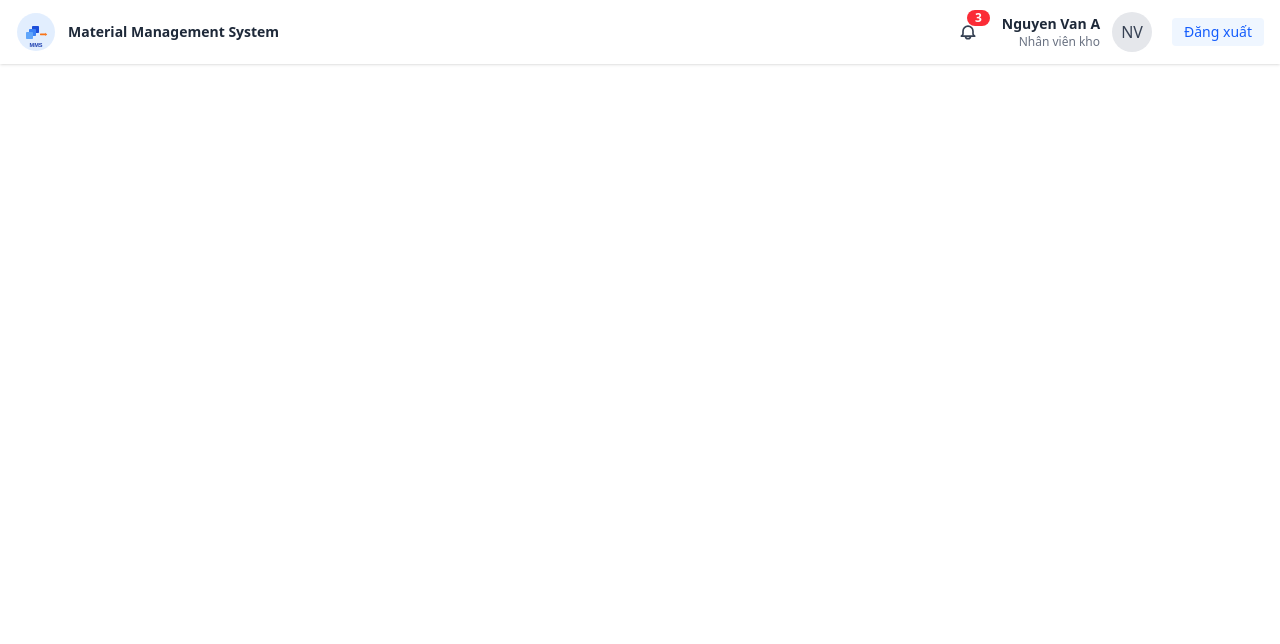
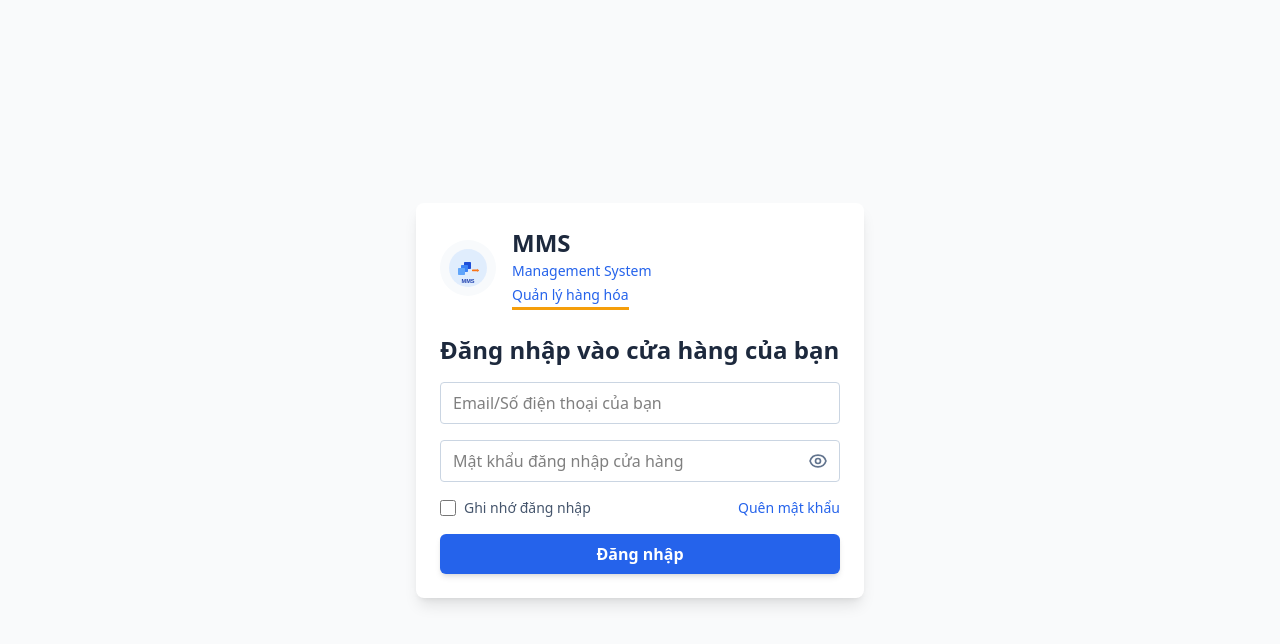
Before and after one commit to locddhe176242/G174---MMS, a React (Vite) app in the folder MMS-FE/: page / in a window 1280 px wide. Shown: the top 644 px of the page. Built offline with nearby package versions, Linux system fonts and the light colour scheme.

Commit message:
add Login and ForgotPass page

```diff
--- a/MMS-FE/src/App.jsx
+++ b/MMS-FE/src/App.jsx
@@ -1,12 +1,16 @@
 import React from "react";
 import Landing from "./compnents/pages/Landing";
 import Header from "./compnents/layout/Header";
+import Login from "./compnents/pages/Login";
+import ForgotPassword from "./compnents/pages/ForgotPassword";
 
 function App() {
   return (
     <>
 
-      <Header />
+      <Login />
+
+
     </>
   );
 }
--- /dev/null
+++ b/MMS-FE/src/compnents/pages/ForgotPassword.jsx
@@ -0,0 +1,104 @@
+import React, { useState } from "react";
+import logo from "../../assets/mms_logo.svg";
+
+export default function ForgotPassword({ onSubmit: propsOnSubmit }) {
+  const [identifier, setIdentifier] = useState("");
+  const [loading, setLoading] = useState(false);
+  const [done, setDone] = useState(false);
+
+  async function handleSubmit(e) {
+    e.preventDefault();
+    if (!identifier.trim()) return;
+    setLoading(true);
+
+    await new Promise((r) => setTimeout(r, 800));
+
+    setLoading(false);
+    setDone(true);
+
+    if (propsOnSubmit) propsOnSubmit({ identifier });
+  }
+
+  return (
+    <div className="min-h-screen bg-gray-50 flex items-center justify-center p-6">
+      <div className="max-w-md w-full bg-white shadow-lg rounded-lg p-6">
+        <div className="flex items-center gap-4 mb-6">
+          <img src={logo} alt="MMS logo" className="w-14 h-14 rounded-full bg-slate-50 p-2" />
+          <div>
+            <div className="text-2xl font-extrabold text-slate-800">MMS</div>
+            <div className="text-sm font-medium text-brand-blue mt-0.5">Management System</div>
+            <div className="text-sm text-brand-blue mt-1 inline-block underline-accent">
+              Quản lý hàng hóa
+            </div>
+          </div>
+        </div>
+
+        <h1 className="text-2xl font-bold text-slate-800 mb-4 text-center">Bạn quên mật khẩu?</h1>
+
+        {!done ? (
+          <form onSubmit={handleSubmit} className="space-y-4">
+            <div>
+              <label className="block text-sm font-medium text-slate-700 mb-2">Nhập Email / Số điện thoại của bạn</label>
+              <input
+                value={identifier}
+                onChange={(e) => setIdentifier(e.target.value)}
+                placeholder="Nhập Email/Số điện thoại của bạn"
+                className="w-full border border-slate-300 rounded px-3 py-2 focus:ring-2 focus:ring-brand-blue-100 focus:outline-none"
+                type="text"
+                autoComplete="username"
+              />
+            </div>
+
+            <div className="flex items-center justify-center">
+              <button
+                type="submit"
+                disabled={loading}
+                className="px-6 py-2 bg-brand-blue hover:brightness-110 text-white font-semibold rounded-md shadow-md focus:outline-none disabled:opacity-60"
+              >
+                {loading ? "Đang xử lý..." : "Quên mật khẩu"}
+              </button>
+            </div>
+
+            <div className="text-center text-sm text-slate-500">
+              <button
+                type="button"
+                onClick={() => window.history.back()}
+                className="text-brand-blue hover:underline"
+              >
+                Quay lại đăng nhập
+              </button>
+            </div>
+          </form>
+        ) : (
+          <div className="space-y-4 text-center">
+            <div className="text-slate-700">
+              Yêu cầu đặt lại mật khẩu đã được gửi tới <strong>{identifier}</strong> (nếu tồn tại).
+            </div>
+            <div className="text-sm text-slate-500">
+              Vui lòng kiểm tra email hoặc tin nhắn và làm theo hướng dẫn để đặt lại mật khẩu.
+            </div>
+
+            <div className="flex items-center justify-center gap-3">
+              <button
+                onClick={() => {
+                  setDone(false);
+                  setIdentifier("");
+                }}
+                className="px-4 py-2 bg-white border rounded text-slate-700 hover:bg-slate-50"
+              >
+                Gửi lại
+              </button>
+
+              <button
+                onClick={() => window.history.back()}
+                className="px-4 py-2 bg-brand-blue text-white rounded font-medium hover:brightness-110"
+              >
+                Quay lại đăng nhập
+              </button>
+            </div>
+          </div>
+        )}
+      </div>
+    </div>
+  );
+}
--- /dev/null
+++ b/MMS-FE/src/compnents/pages/Login.jsx
@@ -0,0 +1,95 @@
+import React, { useState } from "react";
+import logo from "../../assets/mms_logo.svg";
+
+export default function Login({ onSubmit: propsOnSubmit }) {
+  const [identifier, setIdentifier] = useState("");
+  const [password, setPassword] = useState("");
+  const [showPassword, setShowPassword] = useState(false);
+  const [remember, setRemember] = useState(false);
+
+  function handleSubmit(e) {
+    e.preventDefault();
+    const payload = { identifier, password, remember };
+    if (propsOnSubmit) propsOnSubmit(payload);
+    alert(`Đăng nhập với: ${identifier}\nGhi nhớ: ${remember ? "Có" : "Không"}`);
+  }
+
+  return (
+    <div className="min-h-screen bg-gray-50 flex items-center justify-center p-6">
+      <div className="max-w-md w-full bg-white shadow-lg rounded-lg p-6">
+        <div className="flex items-center gap-4 mb-6">
+          <img src={logo} alt="MMS logo" className="w-14 h-14 rounded-full bg-slate-50 p-2" />
+          <div>
+            <div className="text-2xl font-extrabold text-slate-800">MMS</div>
+            <div className="text-sm font-medium text-brand-blue mt-0.5">Management System</div>
+            <div className="text-sm text-brand-blue mt-1 inline-block underline-accent">
+              Quản lý hàng hóa
+            </div>
+          </div>
+        </div>
+
+        <h1 className="text-2xl font-bold text-slate-800 mb-4">Đăng nhập vào cửa hàng của bạn</h1>
+
+        <form onSubmit={handleSubmit} className="space-y-4">
+          <div>
+            <label className="sr-only">Email hoặc SĐT</label>
+            <input
+              value={identifier}
+              onChange={(e) => setIdentifier(e.target.value)}
+              placeholder="Email/Số điện thoại của bạn"
+              className="w-full border border-slate-300 rounded px-3 py-2 focus:ring-2 focus:ring-brand-blue-100 focus:outline-none"
+              type="text"
+              autoComplete="username"
+            />
+          </div>
+
+          <div className="relative">
+            <label className="sr-only">Mật khẩu</label>
+            <input
+              value={password}
+              onChange={(e) => setPassword(e.target.value)}
+              placeholder="Mật khẩu đăng nhập cửa hàng"
+              className="w-full border border-slate-300 rounded px-3 py-2 pr-10 focus:ring-2 focus:ring-brand-blue-100 focus:outline-none"
+              type={showPassword ? "text" : "password"}
+              autoComplete="current-password"
+            />
+            <button
+              type="button"
+              aria-label={showPassword ? "Ẩn mật khẩu" : "Hiện mật khẩu"}
+              onClick={() => setShowPassword((s) => !s)}
+              className="absolute right-2 top-1/2 -translate-y-1/2 text-slate-500 hover:text-slate-700 p-1"
+            >
+              {showPassword ? (
+                <svg xmlns="http://www.w3.org/2000/svg" className="w-5 h-5" fill="none" viewBox="0 0 24 24" stroke="currentColor">
+                  <path strokeLinecap="round" strokeLinejoin="round" strokeWidth="2" d="M13.875 18.825A10.05 10.05 0 0112 19c-5.523 0-10-4.477-10-10a9.97 9.97 0 012.583-6.455M9.88 9.88A3 3 0 0114.12 14.12M3 3l18 18" />
+                </svg>
+              ) : (
+                <svg xmlns="http://www.w3.org/2000/svg" className="w-5 h-5" fill="none" viewBox="0 0 24 24" stroke="currentColor">
+                  <path strokeLinecap="round" strokeLinejoin="round" strokeWidth="2" d="M15 12a3 3 0 11-6 0 3 3 0 016 0z" />
+                  <path strokeLinecap="round" strokeLinejoin="round" strokeWidth="2" d="M2.458 12C3.732 7.943 7.523 5 12 5c4.477 0 8.268 2.943 9.542 7-1.274 4.057-5.065 7-9.542 7-4.477 0-8.268-2.943-9.542-7z" />
+                </svg>
+              )}
+            </button>
+          </div>
+
+          <div className="flex items-center justify-between text-sm">
+            <label className="inline-flex items-center gap-2 text-slate-600">
+              <input type="checkbox" checked={remember} onChange={(e) => setRemember(e.target.checked)} className="h-4 w-4 rounded border-slate-300" />
+              Ghi nhớ đăng nhập
+            </label>
+            <a href="#" className="text-brand-blue hover:underline">Quên mật khẩu</a>
+          </div>
+
+          <div>
+            <button
+              type="submit"
+              className="w-full bg-brand-blue hover:brightness-110 text-white font-semibold py-2 rounded-md shadow-md focus:outline-none"
+            >
+              Đăng nhập
+            </button>
+          </div>
+        </form>
+      </div>
+    </div>
+  );
+}
--- a/MMS-FE/src/index.css
+++ b/MMS-FE/src/index.css
@@ -12,4 +12,16 @@
     --color-light: #DDD6FE;
     --color-normalbg: #f3f4f6;
     --color-darkbg: #1e2939;
+
+    --brand-blue-600: #2563eb;
+    --brand-blue-100: #DBEAFE;
+    --brand-blue-50:  #EFF6FF;
+    --color-accent: #F59E0B;
 }
+
+.text-brand-blue { color: var(--brand-blue-600); }
+.bg-brand-blue { background-color: var(--brand-blue-600); }
+.bg-brand-blue-100 { background-color: var(--brand-blue-100); }
+.bg-brand-blue-50 { background-color: var(--brand-blue-50); }
+
+.underline-accent { display: inline-block; border-bottom: 3px solid var(--color-accent); padding-bottom: 2px; }
```
Also changed, not shown: MMS-FE/src/compnents/pages/Landing.jsx (+14 -15 lines).
